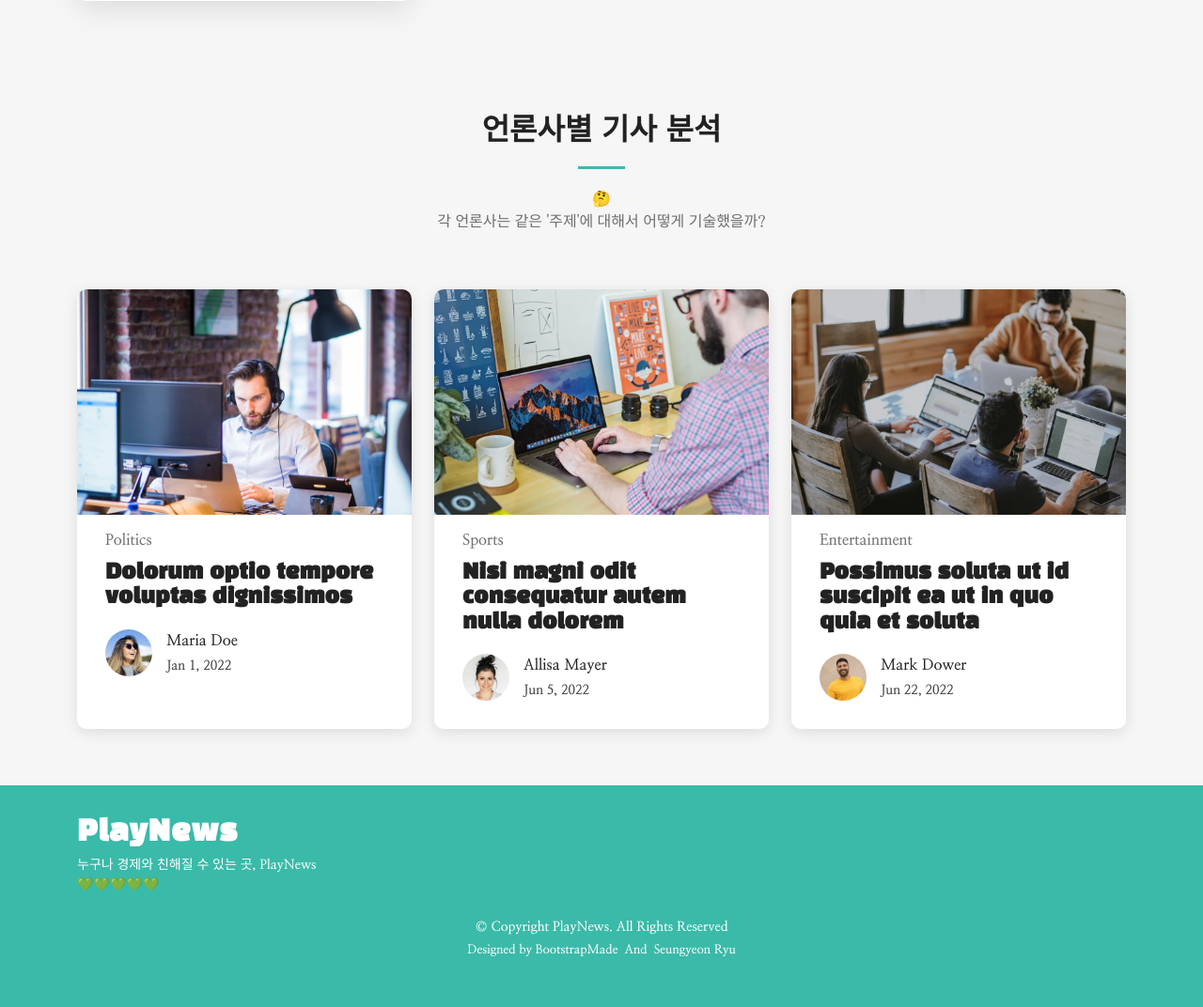
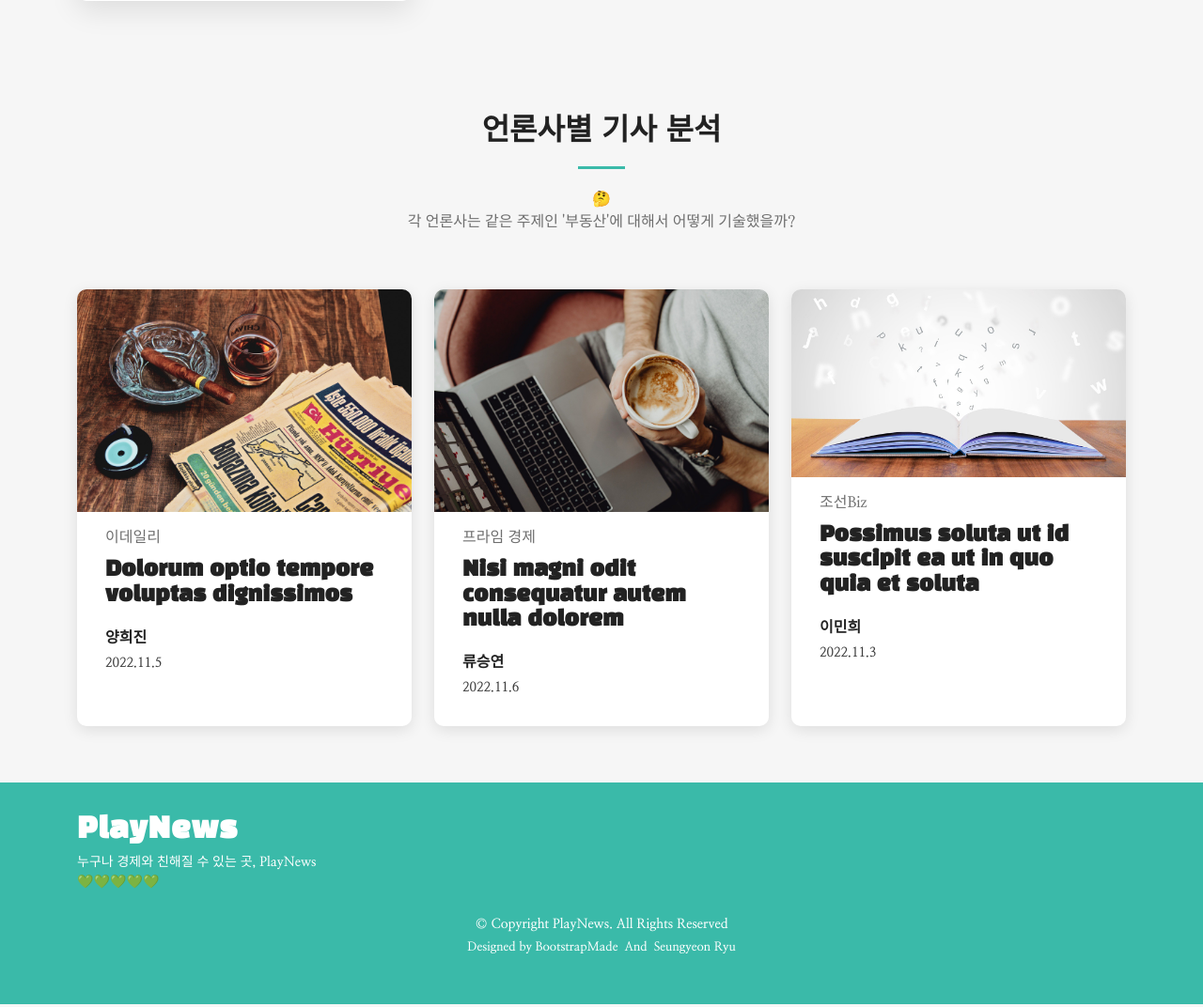
Before and after one commit to cbnu-19S/PlayNews, a Django app: page / in a window 1280 px wide. Shown: the part 3306-4378 px from the top of the page at 94% size. Run offline with Django 4.2, Linux system fonts and the light colour scheme; some libraries are stand-ins or nearby versions.

Commit message:
almost.... ... ... .

```diff
--- a/playnews/templates/mainpage/mainpage.html
+++ b/playnews/templates/mainpage/mainpage.html
@@ -370,7 +370,7 @@
         <div class="section-header">
           <h2>언론사별 기사 분석</h2>
           <p>🤔</p>
-          <p>각 언론사는 같은 '주제'에 대해서 어떻게 기술했을까?</p>
+          <p>각 언론사는 같은 주제인 '부동산'에 대해서 어떻게 기술했을까?</p>
         </div>
 
         <div class="row gy-4">
@@ -382,18 +382,17 @@
                 <img src="{% static 'assets/img/blog/blog-1.jpg'%}" alt="" class="img-fluid">
               </div>
 
-              <p class="post-category">Politics</p>
+              <p class="post-category">이데일리</p>
 
               <h2 class="title">
                 <a href="blog-details.html">Dolorum optio tempore voluptas dignissimos</a>
               </h2>
 
               <div class="d-flex align-items-center">
-                <img src="{% static 'assets/img/blog/blog-author.jpg'%}" alt="" class="img-fluid post-author-img flex-shrink-0">
                 <div class="post-meta">
-                  <p class="post-author">Maria Doe</p>
+                  <p class="post-author">양희진</p>
                   <p class="post-date">
-                    <time datetime="2022-01-01">Jan 1, 2022</time>
+                    <time datetime="2022-01-01">2022.11.5</time>
                   </p>
                 </div>
               </div>
@@ -408,18 +407,17 @@
                 <img src="{% static 'assets/img/blog/blog-2.jpg'%}" alt="" class="img-fluid">
               </div>
 
-              <p class="post-category">Sports</p>
+              <p class="post-category">프라임 경제</p>
 
               <h2 class="title">
                 <a href="blog-details.html">Nisi magni odit consequatur autem nulla dolorem</a>
               </h2>
 
               <div class="d-flex align-items-center">
-                <img src="{% static 'assets/img/blog/blog-author-2.jpg'%}" alt="" class="img-fluid post-author-img flex-shrink-0">
                 <div class="post-meta">
-                  <p class="post-author">Allisa Mayer</p>
+                  <p class="post-author">류승연</p>
                   <p class="post-date">
-                    <time datetime="2022-01-01">Jun 5, 2022</time>
+                    <time datetime="2022-01-01">2022.11.6</time>
                   </p>
                 </div>
               </div>
@@ -434,18 +432,17 @@
                 <img src="{% static 'assets/img/blog/blog-3.jpg'%}" alt="" class="img-fluid">
               </div>
 
-              <p class="post-category">Entertainment</p>
+              <p class="post-category">조선Biz</p>
 
               <h2 class="title">
                 <a href="blog-details.html">Possimus soluta ut id suscipit ea ut in quo quia et soluta</a>
               </h2>
 
               <div class="d-flex align-items-center">
-                <img src="{% static 'assets/img/blog/blog-author-3.jpg'%}" alt="" class="img-fluid post-author-img flex-shrink-0">
                 <div class="post-meta">
-                  <p class="post-author">Mark Dower</p>
+                  <p class="post-author">이민희</p>
                   <p class="post-date">
-                    <time datetime="2022-01-01">Jun 22, 2022</time>
+                    <time datetime="2022-01-01">2022.11.3</time>
                   </p>
                 </div>
               </div>
```
Also changed, not shown: playnews/static/assets/img/blog/blog-1.jpg, playnews/static/assets/img/blog/blog-2.jpg, playnews/static/assets/img/blog/blog-3.jpg.
